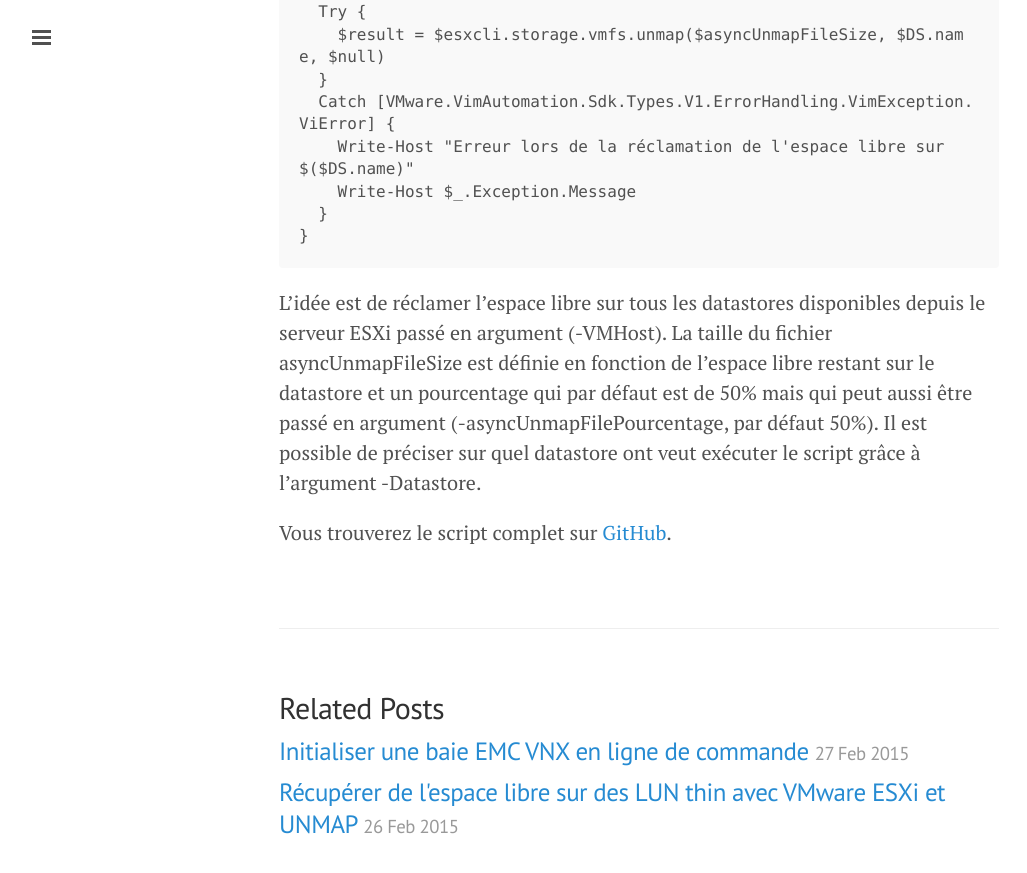
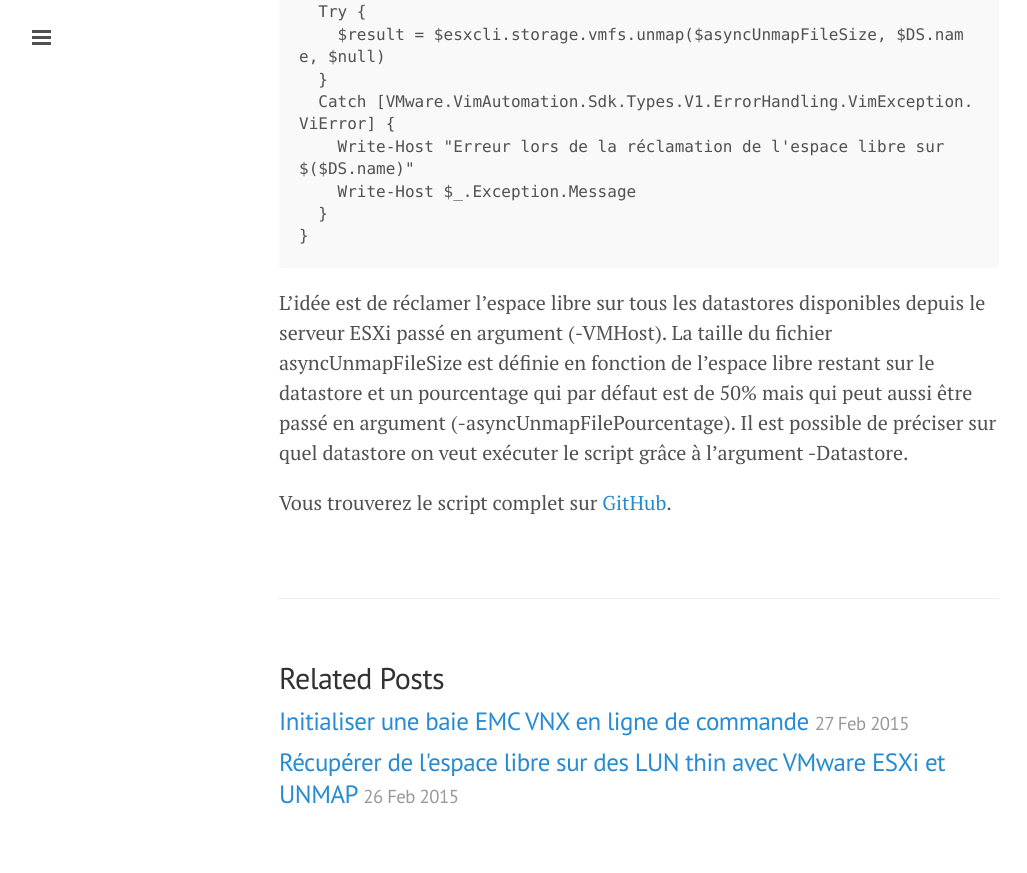
Before and after one commit to okcomputerpro/okcomputerpro.github.io, a Jekyll site: the page built from _posts/2015-03-26-VMware-ESXi-UNMAP-PowerCLI.md, in a window 1280 px wide and 900 px high, scrolled down 1093 px. Shown: the top 873 px of the window, without its empty margins (1-1028 px from the left). Built offline with Jekyll 4.4.1, drawn with Linux system fonts in a browser that asks for light colours; nearby versions of some CDN libraries; Markdown is read by kramdown in place of the engine named in the settings.

Commit message:
Corrections

````diff
--- a/_posts/2015-03-26-VMware-ESXi-UNMAP-PowerCLI.md
+++ b/_posts/2015-03-26-VMware-ESXi-UNMAP-PowerCLI.md
@@ -40,6 +40,6 @@ foreach ($DS in $Datastores) {
   }
 }
 ```
-L'idée est de réclamer l'espace libre sur tous les datastores disponibles depuis le serveur ESXi passé en argument (-VMHost). La taille du fichier asyncUnmapFileSize est définie en fonction de l'espace libre restant sur le datastore et un pourcentage qui par défaut est de 50% mais qui peut aussi être passé en argument (-asyncUnmapFilePourcentage, par défaut 50%). Il est possible de préciser sur quel datastore ont veut exécuter le script grâce à l'argument -Datastore.
+L'idée est de réclamer l'espace libre sur tous les datastores disponibles depuis le serveur ESXi passé en argument (-VMHost). La taille du fichier asyncUnmapFileSize est définie en fonction de l'espace libre restant sur le datastore et un pourcentage qui par défaut est de 50% mais qui peut aussi être passé en argument (-asyncUnmapFilePourcentage). Il est possible de préciser sur quel datastore on veut exécuter le script grâce à l'argument -Datastore.
 
 Vous trouverez le script complet sur [GitHub](https://github.com/okcomputerpro/vmware-powercli/blob/master/UNMAP/ReclaimUnusedSpace.ps1).
````
